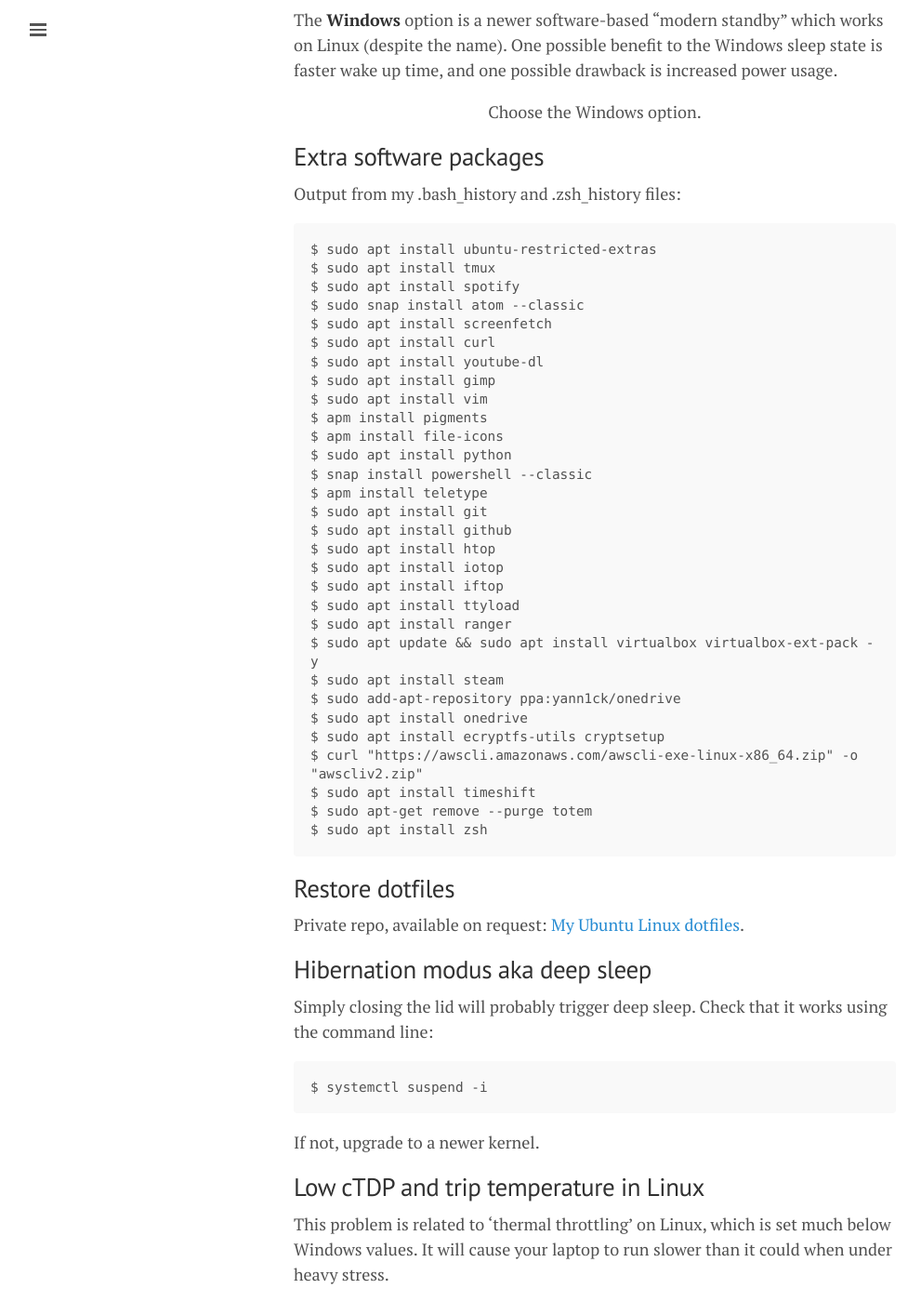
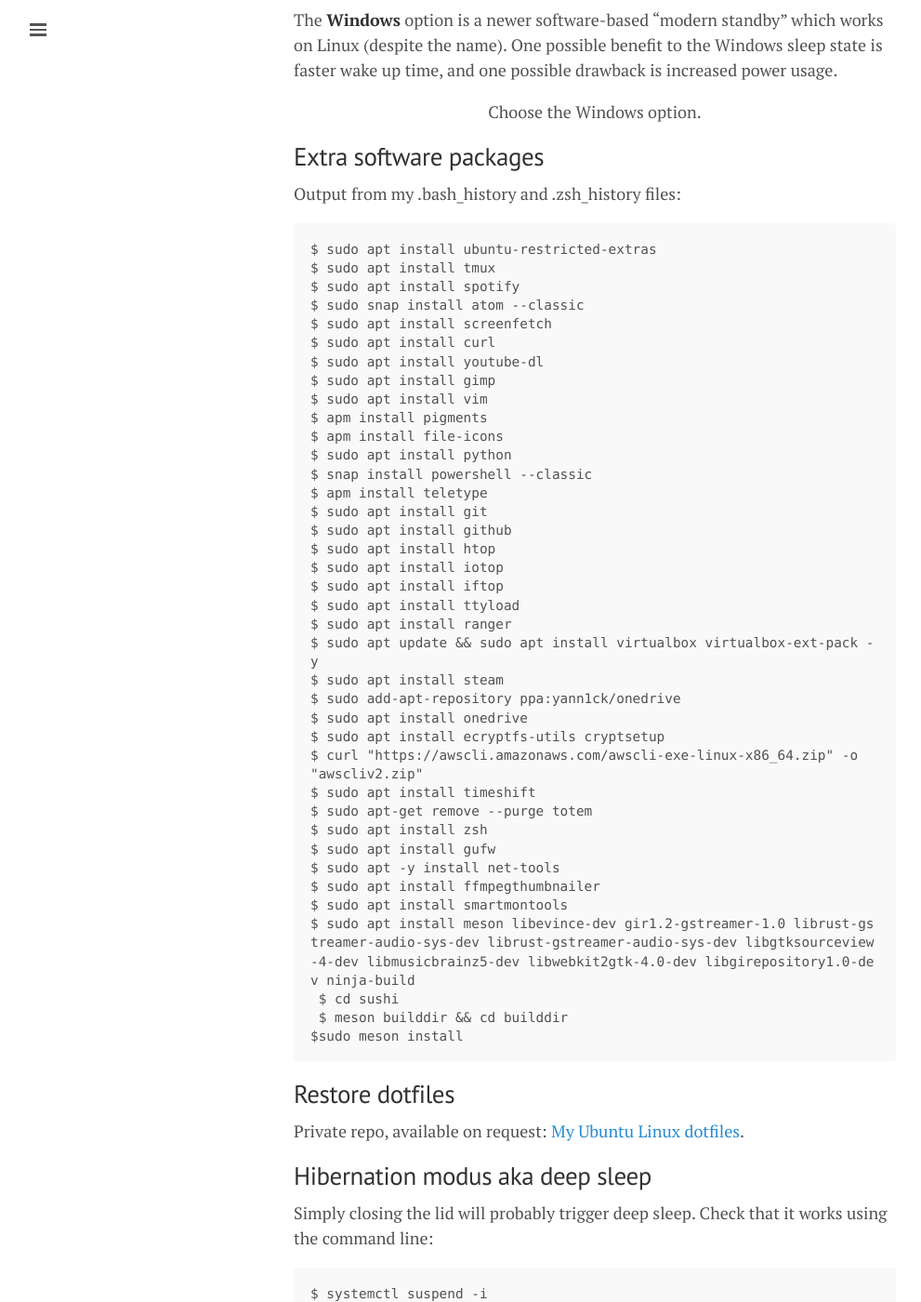
Before and after one commit to lgeurts/lgeurts.github.io, a Jekyll site: the page built from _posts/2021-10-15-ubuntu-setup-notes-for-x1-carbon-gen8.md, in a window 1280 px wide and 1400 px high, scrolled down 937 px. Shown: the whole window at 93% size, without its empty margins (0-991 px from the left). Built offline with Jekyll 4.4.1, drawn with Linux system fonts in a browser that asks for light colours; nearby versions of some CDN libraries; comment, search, counter and statistics services are not loaded.

Commit message:
Update 2021-10-15-ubuntu-setup-notes-for-x1-carbon-gen8.md

````diff
--- a/_posts/2021-10-15-ubuntu-setup-notes-for-x1-carbon-gen8.md
+++ b/_posts/2021-10-15-ubuntu-setup-notes-for-x1-carbon-gen8.md
@@ -55,6 +55,14 @@ $ curl "https://awscli.amazonaws.com/awscli-exe-linux-x86_64.zip" -o "awscliv2.z
 $ sudo apt install timeshift
 $ sudo apt-get remove --purge totem
 $ sudo apt install zsh
+$ sudo apt install gufw
+$ sudo apt -y install net-tools
+$ sudo apt install ffmpegthumbnailer
+$ sudo apt install smartmontools
+$ sudo apt install meson libevince-dev gir1.2-gstreamer-1.0 librust-gstreamer-audio-sys-dev librust-gstreamer-audio-sys-dev libgtksourceview-4-dev libmusicbrainz5-dev libwebkit2gtk-4.0-dev libgirepository1.0-dev ninja-build
+ $ cd sushi
+ $ meson builddir && cd builddir
+$sudo meson install
 ```
 
 ## Restore dotfiles
````
